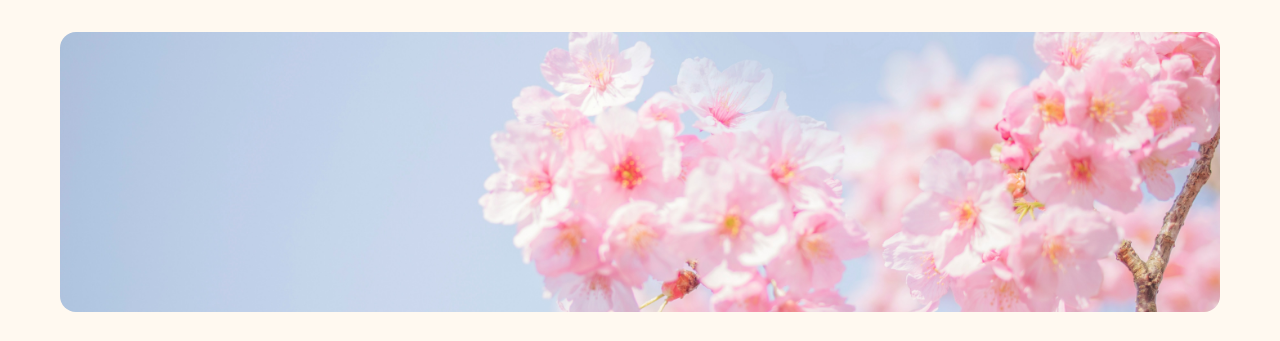
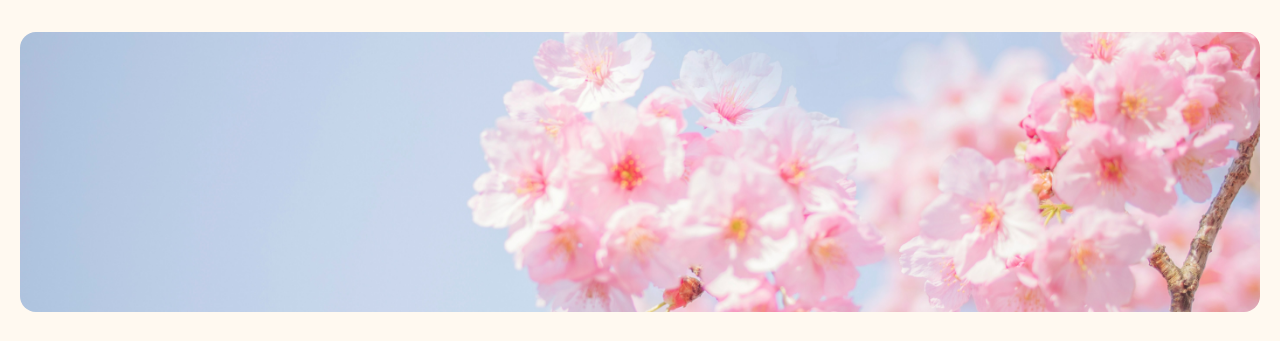
Before and after one commit to grod06/blog, a plain HTML site: page about.html in a window 1280 px wide. Shown: the top 341 px of the page. Drawn offline with Linux system fonts and the light colour scheme.

Commit message:
heading images and wider fit

```diff
--- a/about.html
+++ b/about.html
@@ -10,7 +10,7 @@
   <link rel="stylesheet" href="style.css">
 </head>
 <body>
-  <img class="banner" src="images/about-header.jpg" alt="Sakura flowers in spring">
+  <img class="banner" src="images/about-header.jpg" alt="Sakura in the spring">
   <div class="site-title">
     <h1>The Evening Blog</h1>
   </div>
--- a/style.css
+++ b/style.css
@@ -24,7 +24,7 @@ body {
   font-family: "Inter", sans-serif;
   background: var(--bg);
   color: var(--text);
-  max-width: 1200px;
+  max-width: 1500px;
   margin: 0 auto;
   padding: 2rem 1.25rem;
   line-height: 1.7;
@@ -49,11 +49,11 @@ h1 {
   display: flex;
   align-items: flex-end;
   margin-bottom: 1rem;
-  min-height: 280px
+  min-height: 280px;
 }
 
 .site-title {
-    padding-top: 1rem;
+  padding-top: 1rem;
 }
 
 header {
```
Also changed, not shown: index.html (+1 -1 lines).
